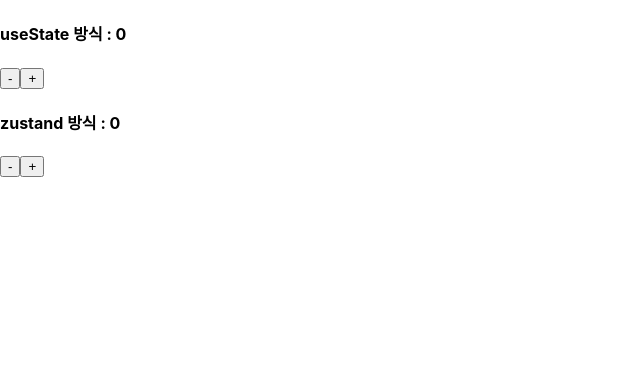
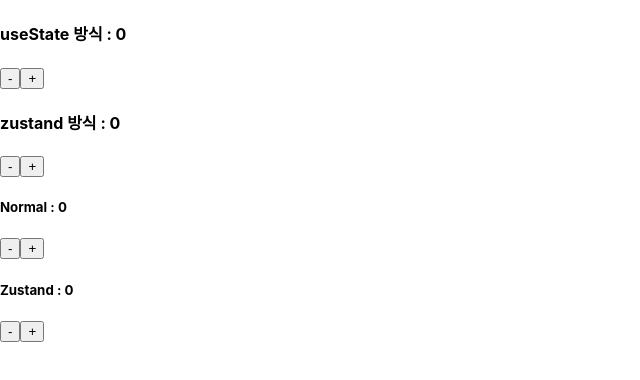
Before and after one commit to jojaehyeok99/react_20240403, a React (Create React App) app in the folder libraries/: page / in a window 1280 px wide. Shown: the top 380 px of the page, without its empty margins (0-640 px from the left). Built offline with nearby package versions, Linux system fonts and the light colour scheme; the HTML template or start-up script is replaced by a standard one.

Commit message:
2024 - 04 - 17 react : library - zustand 패키지(3)

```diff
--- a/libraries/src/zustand/ZustandLibrary.tsx
+++ b/libraries/src/zustand/ZustandLibrary.tsx
@@ -71,6 +71,38 @@
         <button onClick={decreaseZNormal}>-</button>
         <button onClick={increaseZNormal}>+</button>
       </div>
+      <SubComponent1 normal={normal} increaseNormal={increaseNormal} decreaseNormal={decreaseNormal}/>
+      <SubComponent2 />
     </div>
   )
 }
+
+interface Sub1Props {
+  normal : number;
+  increaseNormal : () => void;
+  decreaseNormal : () => void;
+}
+
+function SubComponent1 ({normal, increaseNormal, decreaseNormal} : Sub1Props) {
+
+  return (
+    <div>
+      <h5>Normal : {normal}</h5>
+      <button onClick={decreaseNormal}>-</button>
+      <button onClick={increaseNormal}>+</button>
+    </div>
+  )
+}
+
+function SubComponent2 () {
+
+  const {zNormal, increaseZNormal, decreaseZNormal} = useStore();
+
+  return (
+    <div>
+      <h5>Zustand : {zNormal}</h5>
+      <button onClick={decreaseZNormal}>-</button>
+      <button onClick={increaseZNormal}>+</button>
+    </div>
+  )
+}
```
